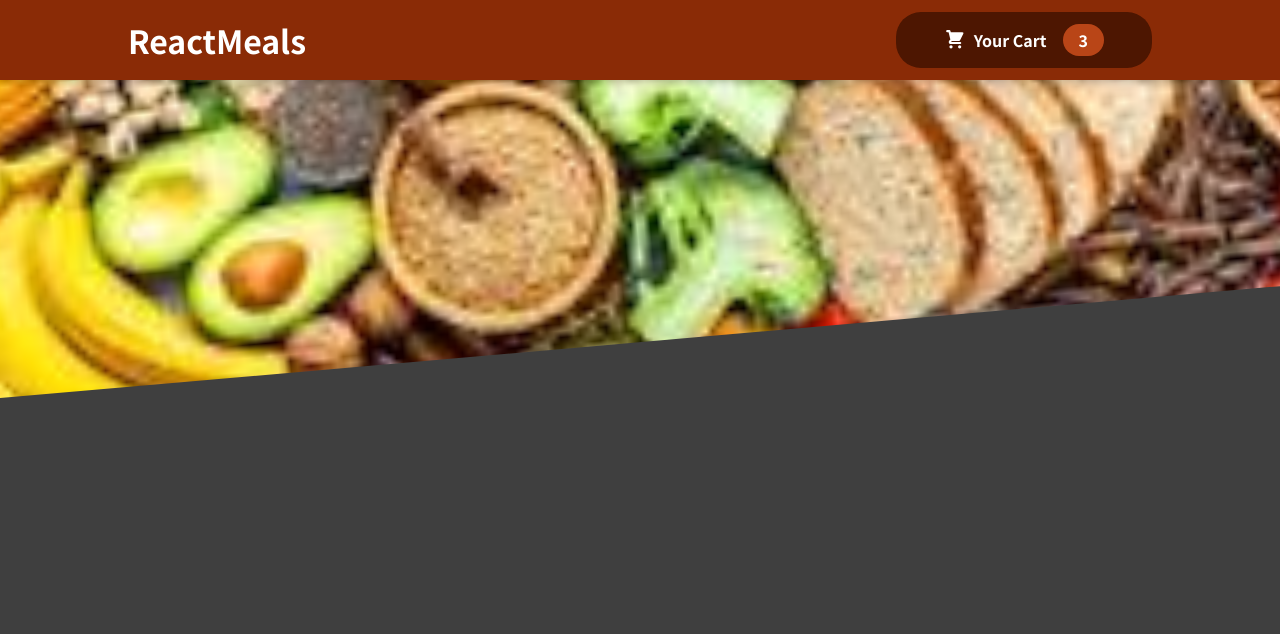
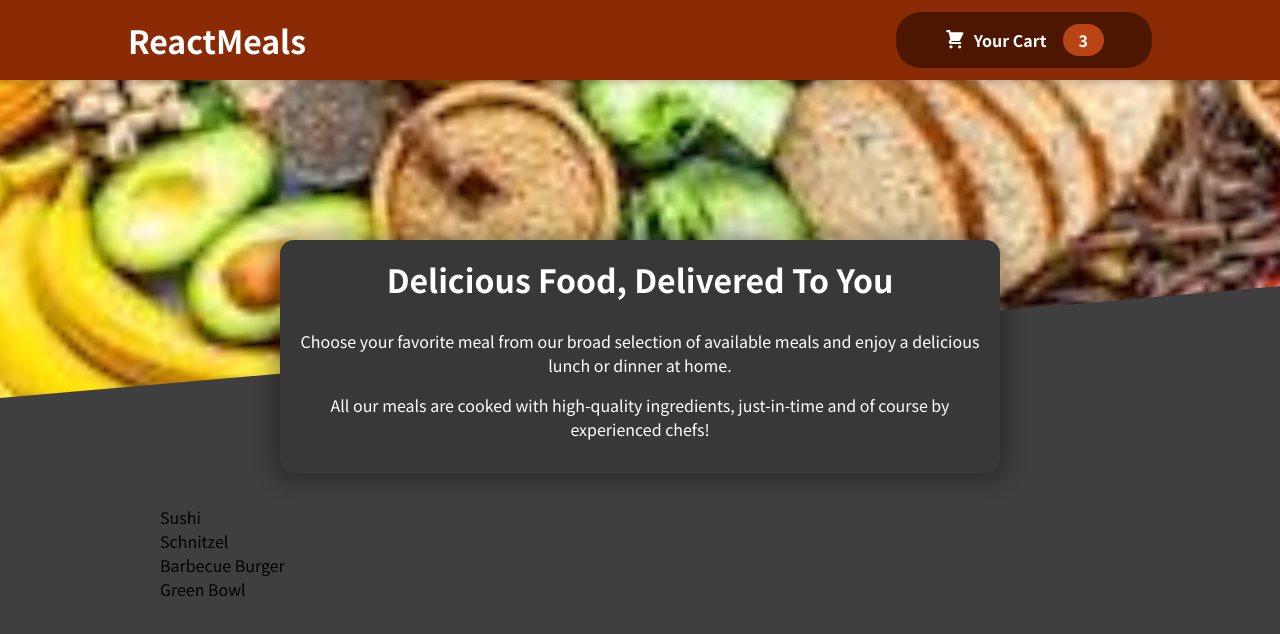
Before and after one commit to hariomhks1997/3-hour-react-js-project-2, a React (Create React App) app: page / in a window 1280 px wide. Shown: the top 634 px of the page. Built offline with nearby package versions, Linux system fonts and the light colour scheme.

Commit message:
Add Restaurant Summary

```diff
--- a/src/App.js
+++ b/src/App.js
@@ -1,11 +1,15 @@
 import React,{Fragment} from "react";
 import Header from "./components/Layout/Header";
+import Meals from "./components/Meals/Meals";
 
 function App() {
   return (
     <Fragment>
 
       <Header></Header>
+      <main>
+        <Meals></Meals>
+      </main>
     </Fragment>
   );
 }
--- /dev/null
+++ b/src/components/Meals/AvaliableMeal.js
@@ -0,0 +1,42 @@
+import React from 'react';
+import classes from'./AvaliableMeals.module.css'
+const DUMMY_MEALS = [
+    {
+      id: 'm1',
+      name: 'Sushi',
+      description: 'Finest fish and veggies',
+      price: 22.99,
+    },
+    {
+      id: 'm2',
+      name: 'Schnitzel',
+      description: 'A german specialty!',
+      price: 16.5,
+    },
+    {
+      id: 'm3',
+      name: 'Barbecue Burger',
+      description: 'American, raw, meaty',
+      price: 12.99,
+    },
+    {
+      id: 'm4',
+      name: 'Green Bowl',
+      description: 'Healthy...and green...',
+      price: 18.99,
+    },
+  ];
+
+const AvaliableMeal = () => {
+    const mealslist=DUMMY_MEALS.map(meal=><li>{meal.name}</li>);
+    console.log(mealslist)
+  return (
+    <section className={classes.meals}>
+      <ul>
+      {mealslist}
+      </ul>
+    </section>
+  )
+}
+
+export default AvaliableMeal
--- /dev/null
+++ b/src/components/Meals/AvaliableMeals.module.css
@@ -0,0 +1,24 @@
+.meals {
+    max-width: 60rem;
+    width: 90%;
+    margin: 2rem auto;
+    animation: meals-appear 1s ease-out forwards;
+  }
+
+  .meals ul {
+    list-style: none;
+    margin: 0;
+    padding: 0;
+  }
+
+  @keyframes meals-appear {
+    from {
+      opacity: 0;
+      transform: translateY(3rem);
+    }
+
+    to {
+      opacity: 1;
+      transform: translateY(0);
+    }
+  }
--- /dev/null
+++ b/src/components/Meals/MealSummary.js
@@ -0,0 +1,20 @@
+import React from 'react';
+import classes from './MealSummary.module.css';
+
+const MealSummary = () => {
+  return (
+    <section className={classes.summary}>
+      <h2>Delicious Food, Delivered To You</h2>
+      <p>
+        Choose your favorite meal from our broad selection of available meals
+        and enjoy a delicious lunch or dinner at home.
+      </p>
+      <p>
+        All our meals are cooked with high-quality ingredients, just-in-time and
+        of course by experienced chefs!
+      </p>
+    </section>
+  )
+}
+
+export default MealSummary
--- /dev/null
+++ b/src/components/Meals/MealSummary.module.css
@@ -0,0 +1,18 @@
+.summary {
+    text-align: center;
+    max-width: 45rem;
+    width: 90%;
+    margin: auto;
+    margin-top: -10rem;
+    position: relative;
+    background-color: #383838;
+    color: white;
+    border-radius: 14px;
+    padding: 1rem;
+    box-shadow: 0 1px 18px 10px rgba(0, 0, 0, 0.25);
+  }
+
+  .summary h2 {
+    font-size: 2rem;
+    margin-top: 0;
+  }
--- /dev/null
+++ b/src/components/Meals/Meals.js
@@ -0,0 +1,14 @@
+import React,{Fragment} from 'react';
+import MealSummary from './MealSummary';
+import AvaliableMeal from './AvaliableMeal';
+const Meals = () => {
+  return (
+    <Fragment>
+        <MealSummary></MealSummary>
+        <AvaliableMeal></AvaliableMeal>
+
+    </Fragment>
+  )
+}
+
+export default Meals
```
